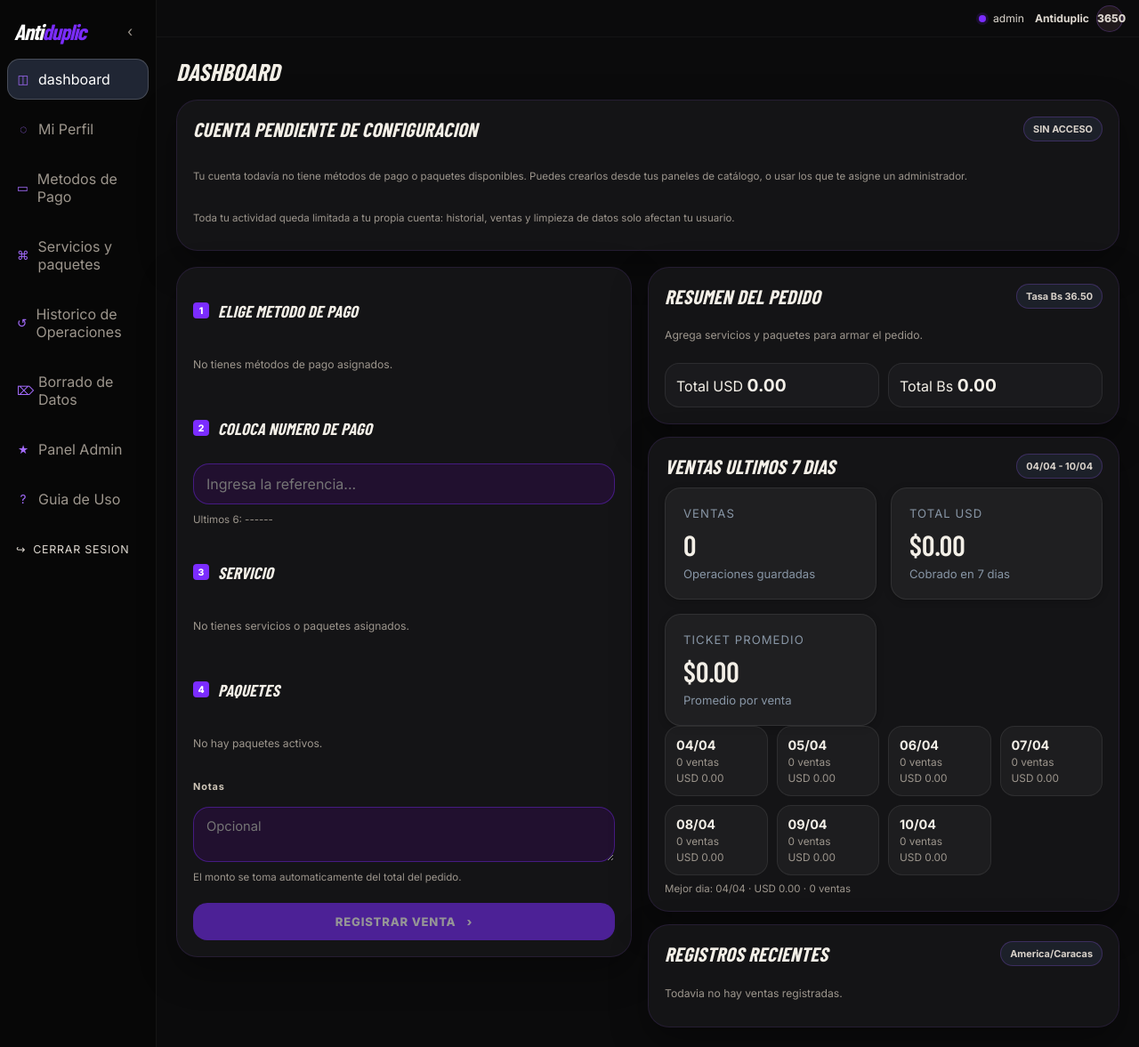
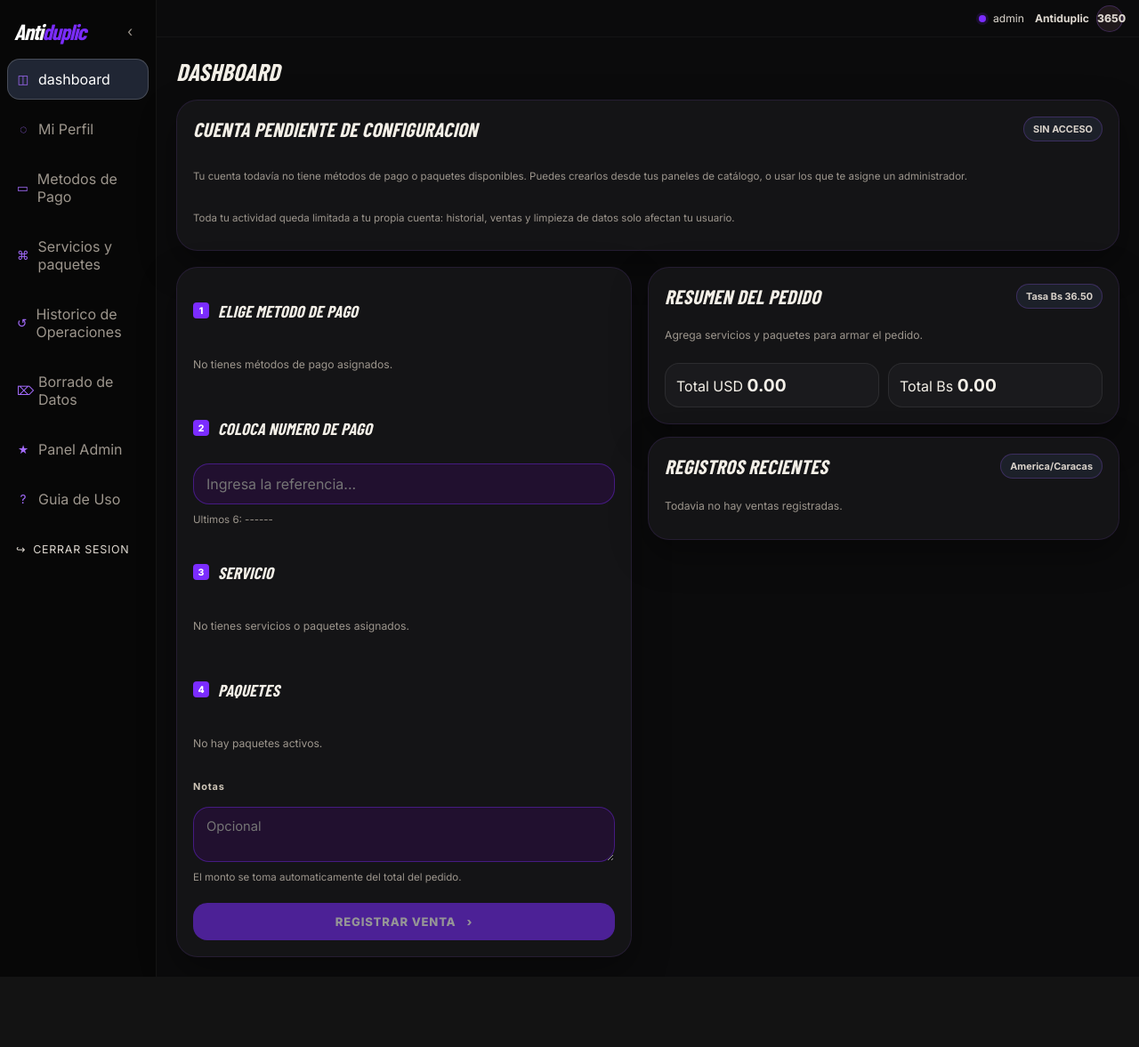
Before and after one commit to 2eliot/Antiduplic, a FastAPI app: page /dashboard in a window 1280 px wide. Shown: the whole page at 89% size. After the commit the page ends 1098 px from the top, so only its background shows below. Run offline with FastAPI, Linux system fonts and the light colour scheme; the visitor is signed in with stand-in values (Sample User, id 1); data comes from the database, SQL or seed files in the repository; data that the repository does not hold is empty; some web fonts are replaced.

Commit message:
Refine profile image action and dashboard summary

```diff
--- a/app/main.py
+++ b/app/main.py
@@ -843,17 +843,6 @@ def dashboard(
         .order_by(Sale.created_at.desc())
         .limit(5)
     ).unique().all()
-    _, _, summary_start_utc, summary_end_utc = last_n_local_day_bounds(current_user.timezone_name, 7)
-    seven_day_sales = db.scalars(
-        select(Sale)
-        .options(joinedload(Sale.items), joinedload(Sale.payment_method), joinedload(Sale.operator))
-        .where(
-            Sale.operator_id == current_user.id,
-            Sale.created_at >= summary_start_utc,
-            Sale.created_at < summary_end_utc,
-        )
-        .order_by(Sale.created_at.desc())
-    ).unique().all()
 
     context = {
         "payment_methods": payment_methods,
@@ -865,7 +854,6 @@ def dashboard(
         "has_access": bool(payment_methods and allowed_package_ids),
         "can_operate": can_operate,
         "recent_sales": [sale_card_payload(sale) for sale in recent_sales],
-        "recent_sales_summary": build_recent_sales_summary(seven_day_sales, current_user.timezone_name),
         **layout_context(request, current_user),
     }
     return templates.TemplateResponse("dashboard.html", context)
--- a/templates/dashboard.html
+++ b/templates/dashboard.html
@@ -101,40 +101,6 @@
 
         <article class="workspace-panel">
             <div class="panel-heading-heavy">
-                <h3>Ventas ultimos 7 dias</h3>
-                <span class="soft-chip">{{ recent_sales_summary.range_label }}</span>
-            </div>
-            <div class="stats-grid stats-grid--compact">
-                <article class="stat-card">
-                    <div class="stat-title">Ventas</div>
-                    <div class="stat-value">{{ recent_sales_summary.sales_count }}</div>
-                    <div class="stat-subtitle">Operaciones guardadas</div>
-                </article>
-                <article class="stat-card">
-                    <div class="stat-title">Total USD</div>
-                    <div class="stat-value">${{ recent_sales_summary.total_usd }}</div>
-                    <div class="stat-subtitle">Cobrado en 7 dias</div>
-                </article>
-                <article class="stat-card">
-                    <div class="stat-title">Ticket promedio</div>
-                    <div class="stat-value">${{ recent_sales_summary.avg_ticket_usd }}</div>
-                    <div class="stat-subtitle">Promedio por venta</div>
-                </article>
-            </div>
-            <div class="seven-day-strip">
-                {% for day in recent_sales_summary.days %}
-                <article class="seven-day-pill">
-                    <strong>{{ day.label }}</strong>
-                    <span>{{ day.sales_count }} ventas</span>
-                    <span>USD {{ day.total_usd }}</span>
-                </article>
-                {% endfor %}
-            </div>
-            <div class="helper-text helper-text--panel">Mejor dia: {{ recent_sales_summary.best_day.label }} · USD {{ recent_sales_summary.best_day.total_usd }} · {{ recent_sales_summary.best_day.sales_count }} ventas</div>
-        </article>
-
-        <article class="workspace-panel">
-            <div class="panel-heading-heavy">
                 <h3>Registros recientes</h3>
                 <span class="soft-chip">{{ timezone_name }}</span>
             </div>
--- a/templates/profile.html
+++ b/templates/profile.html
@@ -23,6 +23,8 @@
                 <label for="avatar_file">CAPTURA O FOTO DE PERFIL</label>
                 <input id="avatar_file" name="avatar_file" type="file" form="profile_form" accept="image/*">
                 <small class="helper-text">Sube una imagen directa desde tu galería. Formatos: JPG, PNG, GIF o WEBP.</small>
+                <button type="submit" form="profile_form" class="secondary-button full-width">ACTUALIZAR IMAGEN</button>
+                <small class="helper-text">Para guardar la imagen también debes colocar tu contraseña actual en el formulario.</small>
             </div>
 
             <form method="post" action="/profile" class="form-stack" id="profile_form" enctype="multipart/form-data">
```
